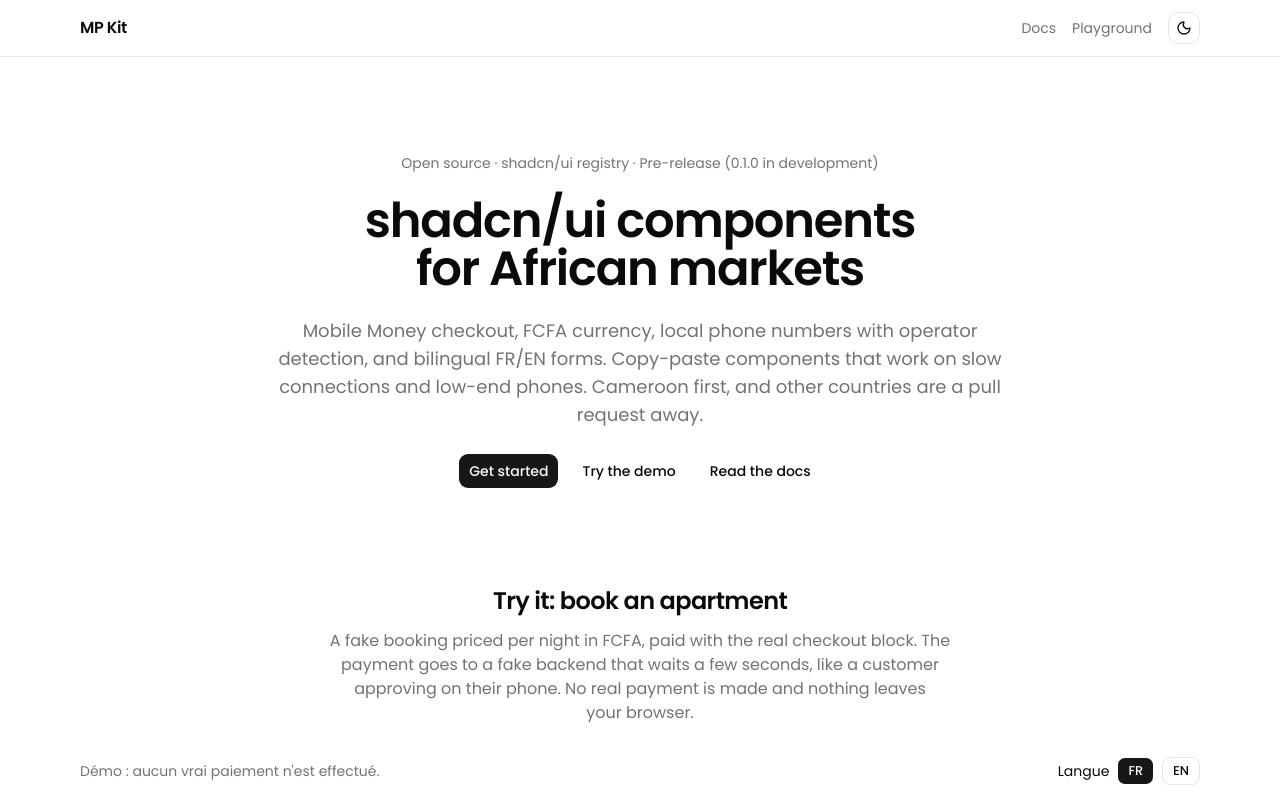
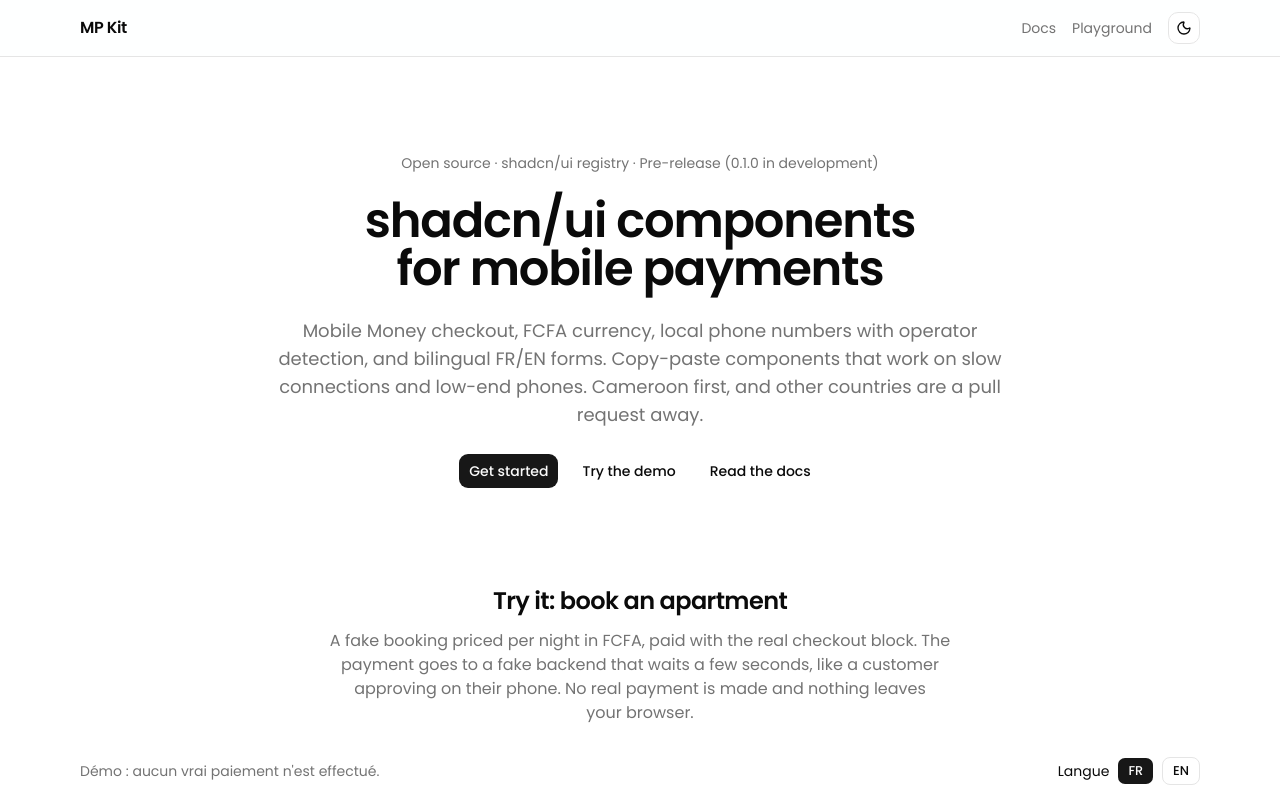
Before and after one commit to Mrseams/mpui-kit, a Next.js app: page / in a window 1280 px wide. Shown: the top 800 px of the page. Built offline with nearby package versions, Linux system fonts and the light colour scheme; no server answers.

Commit message:
FEAT: updated hero title

```diff
--- a/app/page.tsx
+++ b/app/page.tsx
@@ -80,7 +80,7 @@
             Open source · shadcn/ui registry · Pre-release (0.1.0 in development)
           </p>
           <h1 className="text-4xl font-semibold tracking-tight text-balance sm:text-5xl">
-            shadcn/ui components for African markets
+            shadcn/ui components for mobile payments
           </h1>
           <p className="text-muted-foreground text-lg text-pretty">
             Mobile Money checkout, FCFA currency, local phone numbers with operator detection, and
```
